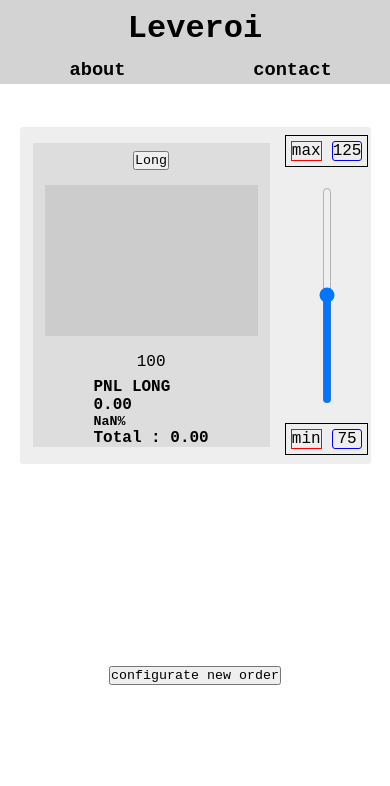
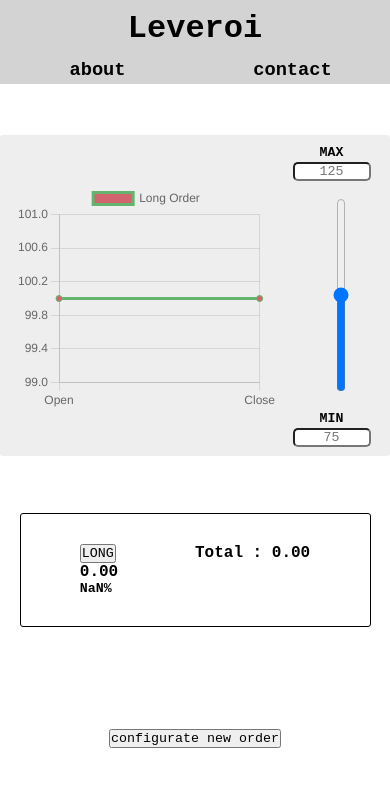
Before and after one commit to Bepely/Leveroi, a React (Create React App) app: page / in a window 390 px wide. Both pictures are taken after a click on the button "Create order". Shown: the top 786 px of the page. Built offline with nearby package versions, Linux system fonts and the light colour scheme.

Commit message:
Created Results Component
Result data from Display moved to new component Results. Added manual min max inputs. Added Chart of price throug a ChartJS and added a little Instruction.

```diff
--- a/package.json
+++ b/package.json
@@ -6,7 +6,10 @@
     "@testing-library/jest-dom": "^5.16.5",
     "@testing-library/react": "^13.4.0",
     "@testing-library/user-event": "^13.5.0",
+    "chart.js": "^3.9.1",
+    "faker": "^6.6.6",
     "react": "^18.2.0",
+    "react-chartjs-2": "^4.3.1",
     "react-dom": "^18.2.0",
     "react-scripts": "5.0.1",
     "web-vitals": "^2.1.4"
--- a/src/App.js
+++ b/src/App.js
@@ -1,8 +1,9 @@
 import Header from "./blocks/Header"
 import Display from "./blocks/Display"
 import Controls from "./blocks/Controls"
+import Results from "./blocks/Results"
 
-import { useState, useContext } from "react"
+import { useState } from "react"
 
 
 import "./styles/major.css"
@@ -12,12 +13,19 @@ import "./styles/text.css"
 function App() {
 
 
-  const [config, setConfig] = useState({})
+  const [closeOrder, setCloseOrder] = useState({
+    long: true,
+    closePrice: 100,
+    min: 0,
+    max: 200
+})
+
+  const [openOrder, setOpenOrder] = useState({})
   const [init, setInit] = useState(init => false)
 
   const openOrderFires=(x)=>{
       console.log(x);
-      setConfig(config => ({...x}))
+      setOpenOrder(openOrder => ({...x}))
       }
   const _setInit = ()=>{
     setInit(init => !init)
@@ -26,13 +34,26 @@ function App() {
 
 
   return (
+
     <div id="root">
       <Header />
 
-        <Display openConfig={config}
-         init={init}/>
+        <Display
+         init={init}
+         openOrder={openOrder}
+         closeOrder={closeOrder} setCloseOrder={setCloseOrder}/>
+         {init === true ?
+          <Results open={openOrder} close={closeOrder}
+          setClose={setCloseOrder} setOpen={setOpenOrder}
+          init={init}/>
+          :
+          <></>
+        }
+
+
         <Controls openOrderFires={openOrderFires}
          init={init} _setInit={_setInit}/>
+
 
     </div>
   )
--- a/src/blocks/Display.js
+++ b/src/blocks/Display.js
@@ -1,22 +1,16 @@
-import { useState, useEffect} from 'react'
+import { useEffect} from 'react'
 
 import Slider from "../reusable/Slider"
-import Pair from "../reusable/Pair"
-import Results from "./Results"
+import Graph from "./Graph"
 
 
-const Display = ({openConfig, init}) => {
+const Display = ({openOrder, init, closeOrder, setCloseOrder}) => {
 
     {/*
         Declaring a main state object of a Display component
     */}
 
-    const [closeOrder, setCloseOrder] = useState({
-        long: true,
-        closePrice: 100,
-        min: 0,
-        max: 200
-    })
+
 
         {/*
             Declaring a fucnction to change an aim price
@@ -24,6 +18,13 @@ const Display = ({openConfig, init}) => {
         */}
     const changeClosePrice = (e) => {
         setCloseOrder(closeOrder => ({...closeOrder, closePrice:e.target.value}))
+    }
+    const changeMin = (e) => {
+        setCloseOrder(closeOrder => ({...closeOrder, min:e.target.value}))
+    }
+    const changeMax = (e) => {
+        setCloseOrder(closeOrder => ({...closeOrder, max:e.target.value}))
+
     }
 
 
@@ -34,7 +35,7 @@ const Display = ({openConfig, init}) => {
         Open orders
     */}
 
-    const openOrder = openConfig
+
     const onCloseChange = () => {
             setCloseOrder(closeOrder => ({...closeOrder,
                 min:openOrder.price*0.75,
@@ -58,11 +59,7 @@ const Display = ({openConfig, init}) => {
         Switching Long/Short simulation order
         that is a property of a closeOrder state
     */}
-    const longShortChange = () => {
-        setCloseOrder(closeOrder => closeOrder.long === true
-                    ?({...closeOrder, long: false})
-                    :({...closeOrder, long: true}))
-    }
+
 
 
 
@@ -75,8 +72,15 @@ const Display = ({openConfig, init}) => {
 
             {init === false ?
 
-            <div className='container' id='displayContainer'>
+            <div className='container' id='newOrderInstructions'>
             <div>NEED TO CONFIGURATE FIRST!</div>
+            -------------------------------------
+            <div>1. ENTER AN AMOUNT</div>
+            <div>2. ENTER A LEVERAGE</div>
+            <div>3. ENTER A PRICE OF ENTRY</div>
+            <div>4. PRESS A BUTTON "CREATE"</div>
+            <div>5. FUCK AROUND</div>
+
             </div>
 
 
@@ -85,25 +89,27 @@ const Display = ({openConfig, init}) => {
 
             <div className='container' id='displayContainer'>
             <div className='container' id='graphContainer'>
-                <div>
-                    <button onClick={longShortChange}>{closeOrder.long === true ? "Long" : "Short"}</button>
+
+
+                <div className='graph container' id='graph'>
+                    <Graph close={closeOrder} open={openOrder}/>
                 </div>
 
-                <div className='graph container' id='graph'> </div>
 
-
-                    <div className='numContainer container' id='currentPriceContainer'>
-                        <p className='num bigNum' id='currentPriceNum'>{closeOrder.closePrice}</p>
-                    </div>
-                    <Results close={closeOrder} open={openOrder}/>
 
 
 
             </div>
             <div className='sliderControlContainer'>
-            <Pair type="inform" first="max" second={closeOrder.max} />
+                <div className='minMax container' id="maxContainer">
+                    <h5>MAX</h5>
+                    <input type="text" onChange={changeMax} placeholder={closeOrder.max}/>
+                </div>
             <Slider closeOrder={closeOrder} changeClosePrice={changeClosePrice}/>
-            <Pair type="inform" first="min" second={closeOrder.min} />
+                <div className='minMax container' id="maxContainer">
+                    <h5>MIN</h5>
+                    <input type="text" onChange={changeMin} placeholder={closeOrder.min}/>
+                </div>
             </div>
 
         </div>
--- a/src/blocks/Graph.js
+++ b/src/blocks/Graph.js
@@ -1,8 +1,70 @@
-import React from 'react'
+import React from 'react';
+import {
+  Chart as ChartJS,
+  CategoryScale,
+  LinearScale,
+  PointElement,
+  LineElement,
+  Title,
+  Tooltip,
+  Legend,
+} from 'chart.js';
+import { Line } from 'react-chartjs-2';
 
-const Graph = () => {
+
+ChartJS.register(
+  CategoryScale,
+  LinearScale,
+  PointElement,
+  LineElement,
+  Title,
+  Tooltip,
+  Legend
+);
+
+
+
+
+const Graph = ({close, open}) => {
+
+
+  const options = {
+    responsive: true,
+    aspectRatio: 1,
+    plugins: {
+      legend: {
+        position: 'top',
+      },
+      title: {
+        display: true,
+        text: "",
+      },
+    },
+  };
+
+  const labels = ["Open", "Close"];
+
+
+
+
+ const data = {
+    labels,
+    datasets: [
+      {
+        label: close.long === true ? "Long Order" : "Short Order",
+        data: [open.price, close.closePrice],
+        borderColor: close.long === true ? 'rgb(100, 180, 110)' : 'rgb(180, 100, 110)',
+        backgroundColor: (open.price < close.closePrice && close.long === true) ||
+        (open.price > close.closePrice && close.long === false)
+        ? 'rgb(100, 210, 110)' : 'rgb(210, 100, 110)',
+        fill: false,
+      }
+    ],
+  };
+
+
   return (
-    <div>Graph</div>
+    <Line options={options} data={data}/>
   )
 }
 
--- a/src/blocks/Results.js
+++ b/src/blocks/Results.js
@@ -1,7 +1,4 @@
-import React from 'react'
-import Pair from "../reusable/Pair"
-
-const Results = ({close, open}) => {
+const Results = ({close, setClose, open, setOpen, init}) => {
 
   let longResults = {
         margin: 0,
@@ -15,6 +12,13 @@ const Results = ({close, open}) => {
         total: 0
     }
 
+
+    const longShortChange = () => {
+      setClose(close => close.long === true
+                  ?({...close, long: false})
+                  :({...close, long: true}))
+  }
+
     longResults.margin = Number((((1/close.closePrice)-(1/open.price))*(close.closePrice * -1)*open.value)).toFixed(2)
     longResults.total = (Number(longResults.margin) + Number(open.amount)).toFixed(2)
     longResults.marginPercent = (longResults.margin*100/open.amount).toFixed(2)
@@ -22,28 +26,38 @@ const Results = ({close, open}) => {
     shortResults.margin = Number((((1/open.price)-(1/close.closePrice))*(open.value * -1)*close.closePrice)).toFixed(2)
     shortResults.total = (Number(shortResults.margin) + Number(open.amount)).toFixed(2)
     shortResults.marginPercent = (shortResults.margin*100/open.amount).toFixed(2)
+
+
+
  return (
-    <div className=''>
+
+  <div id="results">
+  <div  id='reactiveResultsContainer'>
 
 
         {close.long === true
           ?
+          <div id='reactiveResults'>
             <div>
+              <button onClick={longShortChange}>LONG</button>
               <div>
-                <h4>PNL  LONG</h4>
                 <h4>{longResults.margin}</h4>
                 <h5>{longResults.marginPercent}%</h5>
+              </div>
             </div>
             <div>
               <h4>Total : {longResults.total}</h4>
             </div>
           </div>
           :
+          <div id='reactiveResults'>
             <div>
+            <button onClick={longShortChange}>SHORT</button>
               <div>
-                <h4>PNL  SHORT</h4>
                 <h4>{shortResults.margin}</h4>
                 <h5>{shortResults.marginPercent}%</h5>
+              </div>
+
             </div>
             <div>
               <h4>Total : {shortResults.total}</h4>
@@ -52,10 +66,12 @@ const Results = ({close, open}) => {
 
         }
      </div>
+     </div>
+
+  )
 
 
 
-  )
 }
 
 export default Results
--- a/src/reusable/Pair.js
+++ b/src/reusable/Pair.js
@@ -5,6 +5,7 @@ import "../styles/pair.css"
 const Pair = ({type, first, second, subState, setSubState}) => {
 
     let onChange = (e) => {
+        console.log(subState[first]);
         setSubState(subState => ({...subState, [first]:e.target.value}))
     }
 
@@ -14,7 +15,9 @@ const Pair = ({type, first, second, subState, setSubState}) => {
         ?
             <div className='inputPair pair'>
                  <p className='pairFirst pairText pairChild hText'>{first}</p>
-                 <input className='pairSecond pairChild pairInput' type="text" name={second} id={second} placeholder={second} onChange={onChange}/>
+                 <input className='pairSecond pairChild pairInput'
+                 type="text" name={second} id={second} placeholder={second}
+                 value={subState[first]} onChange={onChange}/>
             </div>
         :
         type === "inform"
--- a/src/styles/major.css
+++ b/src/styles/major.css
@@ -23,6 +23,7 @@
     display: grid;
     width: 100vw;
     height: 100vh;
+    grid-template-rows: 1fr 5fr 2fr 1fr;
 }
 
 
@@ -45,6 +46,17 @@ header{
 }
 /*End of the header part*/
 
+
+/*start of the Results part*/
+
+#results{
+    display: grid;
+    place-items: center;
+}
+
+
+/*end of the Results part*/
+
 /*Start of the Display part*/
 #displayRoot{
 
@@ -63,25 +75,36 @@ header{
     place-items: center;
 }
 
+#newOrderInstructions{
+    display: grid;
+    place-items: center;
+}
+#newOrderInstructions>div{
+    background-color: #eeeeee;
+}
+
 #graphContainer{
-    background-color: #dddddd;
-    width: 90%;
-    height: 90%;
+
+    width: 100%;
+    height: 100%;
 
     display: grid;
     place-items: center;
-    grid-template-rows: 1fr 5fr 1fr 2fr;
+    grid-template-rows: 9fr 2fr;
 }
 
 #graph{
     width: 90%;
     height: 90%;
-    background-color: #cccccc;
+
+
 }
+
+
 
 .sliderControlContainer{
     display: grid;
-    grid-template-rows: 1fr 8fr 1fr;
+    grid-template-rows: 1fr 6fr 1fr;
 }
 .sliderContainer{
     width: 100%;
@@ -135,10 +158,17 @@ background: #bbbbbb;
         grid-template-rows: 2fr 1fr;
 
     }
+    /*End of the Header part*/
+
+    /*start of the Results part*/
+
+#results{
+    width: 100vw;
+    height: 15vh;
+}
 
 
-
-    /*End of the Header part*/
+/*end of the Results part*/
 
     /*Start of the Display part*/
 
@@ -147,17 +177,12 @@ background: #bbbbbb;
         height: 50vh;
     }
 
-    #displayContainer{
-        width: 90%;
-        height: 80%;
-    }
-
     /*End of the Display part*/
 
     /*Start of the Controls part*/
     #controlsRoot{
         width: 100vw;
-        height: 40vh;
+        height: 25vh;
     }
 
     /*End of the Controls part*/
--- a/src/styles/minor.css
+++ b/src/styles/minor.css
@@ -0,0 +1,42 @@
+
+
+.minMax{
+    display: grid;
+    width: 80%;
+    height: 100%;
+
+    grid-template-rows: 1fr 1fr;
+    place-items: center;
+}
+
+.minMax>input{
+    width: 100%;
+    border-radius: 5px;
+    text-align: center;
+}
+
+
+
+
+#currentPriceContainer{
+    display: grid;
+    border: 1px solid black;
+    width: 100%;
+    height: 100%;
+    place-items: center;
+}
+
+#reactiveResultsContainer{
+    display: grid;
+    place-items: center;
+
+    border: 1px solid black;
+    border-radius: 3px;
+
+    width: 90%;
+    height: 90%;
+}
+#reactiveResults{
+    display: grid;
+    grid-template-columns: 1fr 1fr;
+}
```
Also changed, not shown: 1 other file (tests, documents, lock files or other folders). Lines whose indentation alone changed are shown as unchanged.
